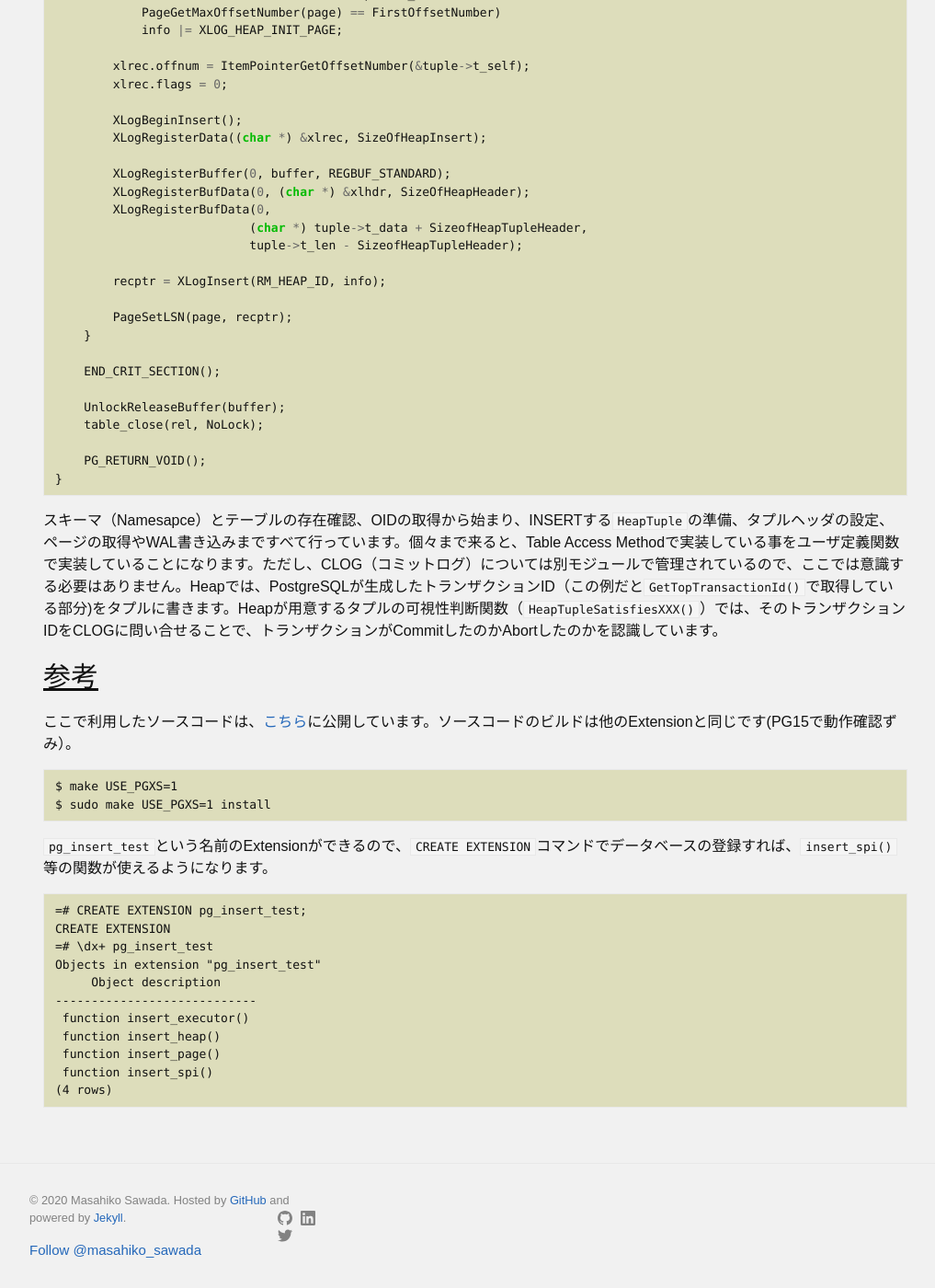
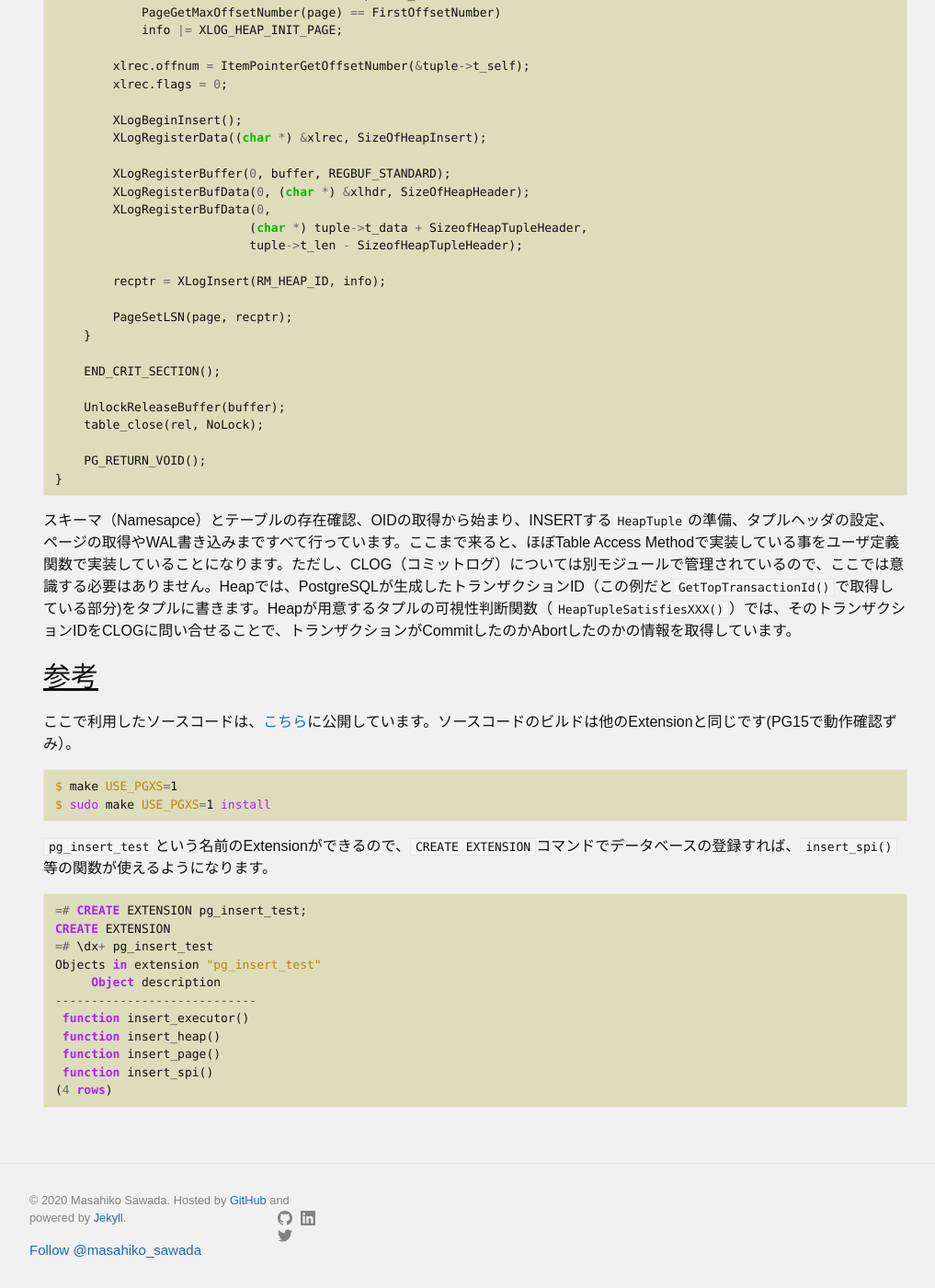
Before and after one commit to MasahikoSawada/masahikosawada.github.io, a Jekyll site: the page built from _posts/2023-01-31-PostgreSQL-Inserts.md, in a window 1280 px wide and 1400 px high, scrolled down 5085 px. Shown: the whole window at 92% size, without its empty margins (123-1140 px from the left). Built offline with Jekyll 4.4.1, drawn with Linux system fonts in a browser that asks for light colours; comment, search, counter and statistics services are not loaded.

Commit message:
post: update the insert post.

````diff
--- a/_posts/2023-01-31-PostgreSQL-Inserts.md
+++ b/_posts/2023-01-31-PostgreSQL-Inserts.md
@@ -262,20 +262,20 @@ insert_page(PG_FUNCTION_ARGS)
 }
 ```
 
-スキーマ（Namesapce）とテーブルの存在確認、OIDの取得から始まり、INSERTする`HeapTuple`の準備、タプルヘッダの設定、ページの取得やWAL書き込みまですべて行っています。個々まで来ると、Table Access Methodで実装している事をユーザ定義関数で実装していることになります。ただし、CLOG（コミットログ）については別モジュールで管理されているので、ここでは意識する必要はありません。Heapでは、PostgreSQLが生成したトランザクションID（この例だと`GetTopTransactionId()`で取得している部分)をタプルに書きます。Heapが用意するタプルの可視性判断関数（`HeapTupleSatisfiesXXX()`）では、そのトランザクションIDをCLOGに問い合せることで、トランザクションがCommitしたのかAbortしたのかを認識しています。
+スキーマ（Namesapce）とテーブルの存在確認、OIDの取得から始まり、INSERTする`HeapTuple`の準備、タプルヘッダの設定、ページの取得やWAL書き込みまですべて行っています。ここまで来ると、ほぼTable Access Methodで実装している事をユーザ定義関数で実装していることになります。ただし、CLOG（コミットログ）については別モジュールで管理されているので、ここでは意識する必要はありません。Heapでは、PostgreSQLが生成したトランザクションID（この例だと`GetTopTransactionId()`で取得している部分)をタプルに書きます。Heapが用意するタプルの可視性判断関数（`HeapTupleSatisfiesXXX()`）では、そのトランザクションIDをCLOGに問い合せることで、トランザクションがCommitしたのかAbortしたのかの情報を取得しています。
 
 # 参考
 
 ここで利用したソースコードは、[こちら](https://gist.github.com/MasahikoSawada/6db0e7b381fa89e3301596489437886c)に公開しています。ソースコードのビルドは他のExtensionと同じです(PG15で動作確認ずみ）。
 
-```
+```bash
 $ make USE_PGXS=1
 $ sudo make USE_PGXS=1 install
 ```
 
 `pg_insert_test`という名前のExtensionができるので、`CREATE EXTENSION`コマンドでデータベースの登録すれば、`insert_spi()`等の関数が使えるようになります。
 
-```
+```sql
 =# CREATE EXTENSION pg_insert_test;
 CREATE EXTENSION
 =# \dx+ pg_insert_test
````
